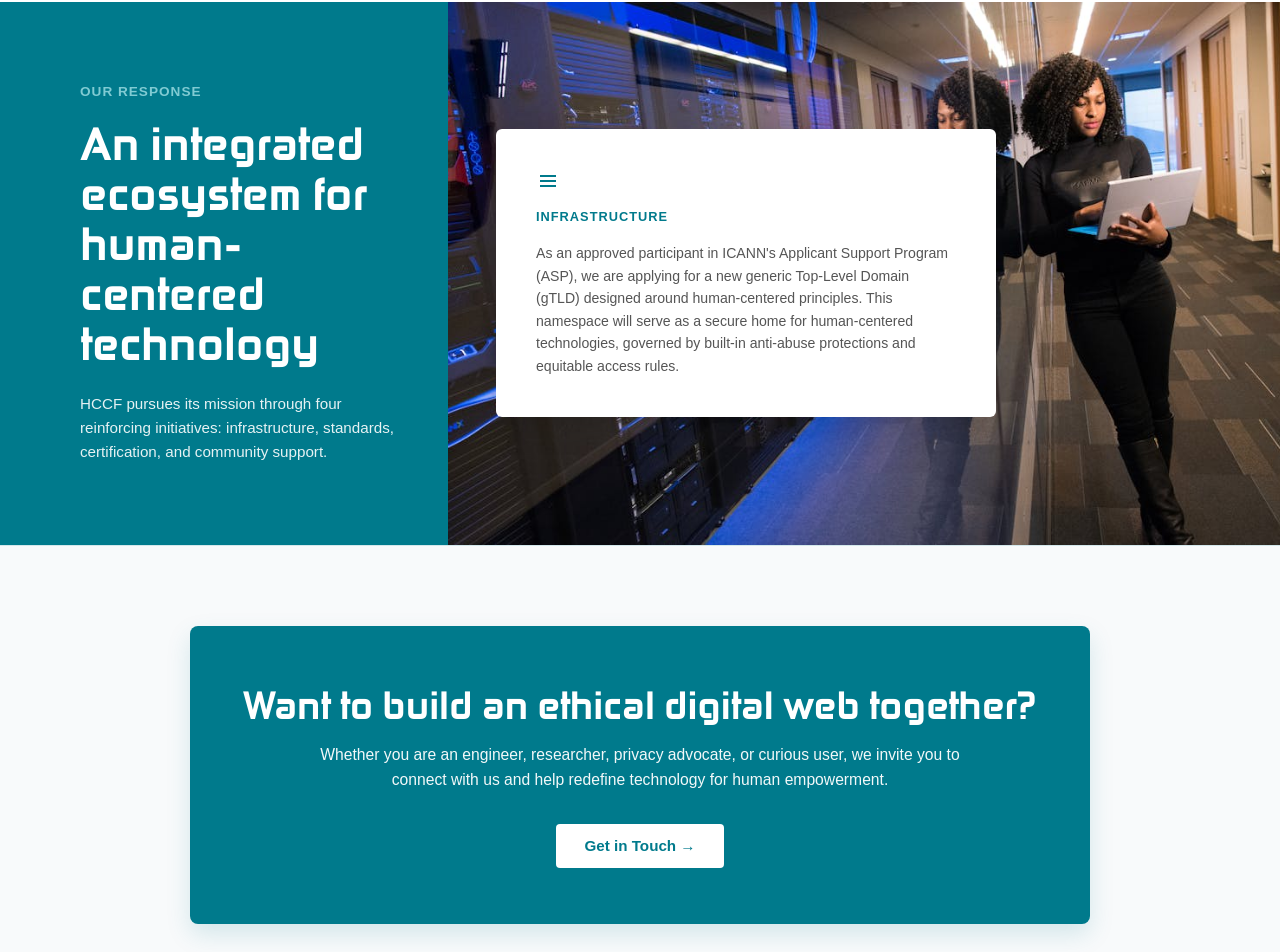
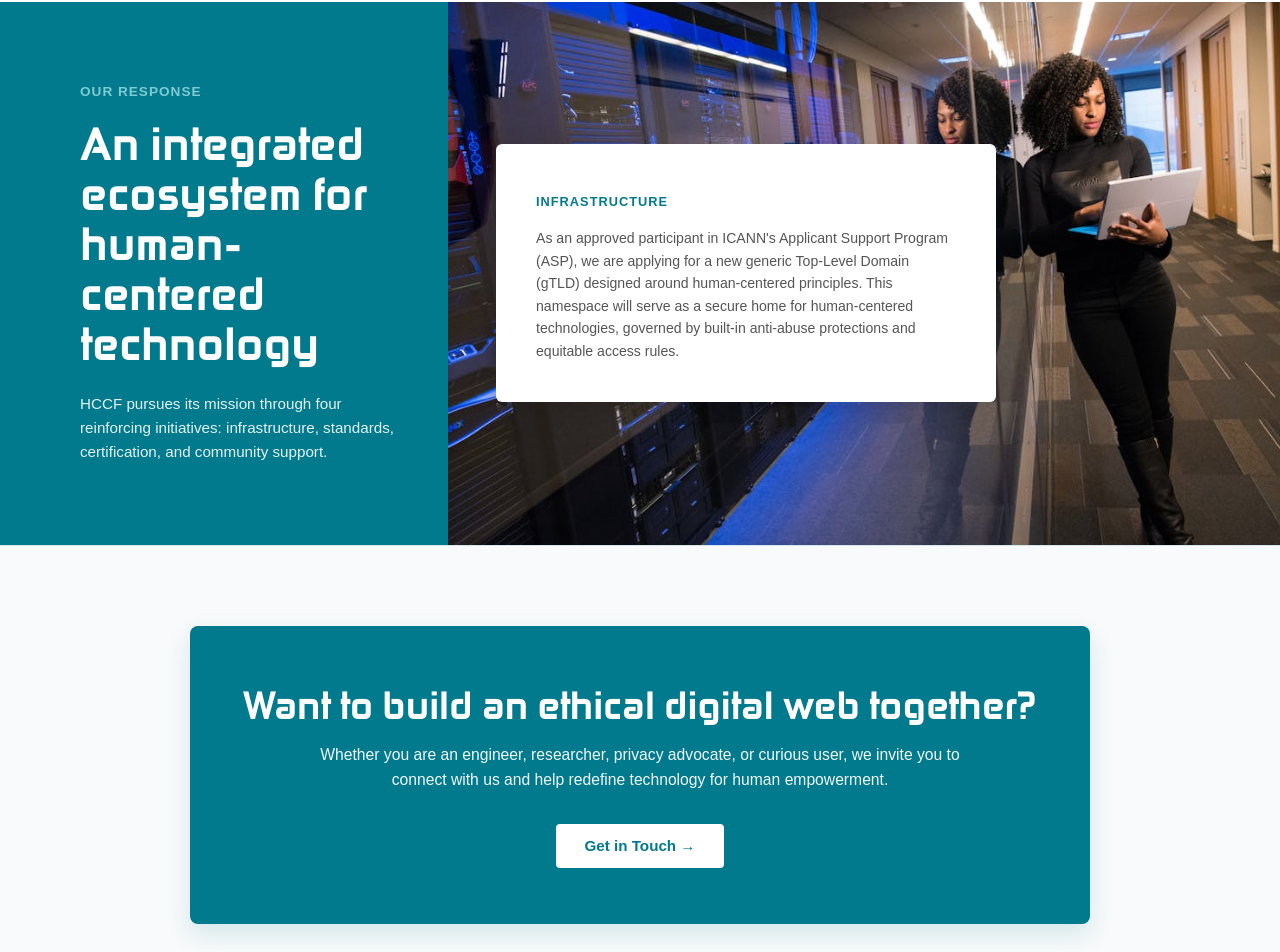
Before and after one commit to humancenteredcomputingfoundation/hccf.io, a React (Vite) app: page /#/ in a window 1280 px wide. Shown: the part 1465-2417 px from the top of the page. Built offline with nearby package versions, Linux system fonts and the light colour scheme.

Commit message:
Refine text for clarity and remove unnecessary elements in About, Mission, Home, and What We Build pages

```diff
--- a/src/pages/AboutPage.tsx
+++ b/src/pages/AboutPage.tsx
@@ -68,7 +68,7 @@ const AboutPage: React.FC = () => {
                         These models capture the value that users create and provide, and rather than redirecting it back to the user, they extract it solely for corporate benefit. HCCF exists to recalibrate this balance.
                       </p>
                       <p style={{ marginTop: '1rem' }}>
-                        Our founders bring an international perspective — combining the experience of building technology in the United States with insights from Brazil and beyond — reflecting our conviction that a truly human-centered ecosystem must represent the full diversity of humanity.
+                        Our founders bring an international perspective, combining the experience of building technology in the United States with insights from Brazil and beyond, reflecting our conviction that a truly human-centered ecosystem must represent the full diversity of humanity.
                       </p>
                     </div>
                   </div>
--- a/src/pages/HomePage.tsx
+++ b/src/pages/HomePage.tsx
@@ -185,9 +185,6 @@ const HomePage: React.FC = () => {
         >
           <div className="response-card-overlay">
             <div className="card-badge-icon">
-              <svg width="24" height="24" viewBox="0 0 24 24" fill="#007a8c">
-                <path d="M4 6h16v2H4zm0 5h16v2H4zm0 5h16v2H4z"/>
-              </svg>
             </div>
             <span className="card-category">INFRASTRUCTURE</span>
             <p className="card-text">
--- a/src/pages/MissionPage.tsx
+++ b/src/pages/MissionPage.tsx
@@ -107,7 +107,7 @@ const MissionPage: React.FC = () => {
           <div className="cta-card">
             <h2 className="cta-title">Support Our Non-Profit Mission</h2>
             <p className="cta-description">
-              As a small 501(c)(3) nonprofit, 100% of your contributions directly fund our technical infrastructure, public advocacy, and mission-driven initiatives without commercial compromise.
+              As a 501(c)(3) nonprofit, 100% of your contributions directly fund our technical infrastructure, public advocacy, and mission-driven initiatives without commercial compromise.
             </p>
             <a
               href="https://www.zeffy.com/en-US/donation-form/donate-to-change-lives-13253"
--- a/src/pages/WhatWeBuildPage.tsx
+++ b/src/pages/WhatWeBuildPage.tsx
@@ -17,7 +17,7 @@ const WhatWeBuildPage: React.FC = () => {
             ecosystem for ethical technology
           </h1>
           <p className="build-hero-text">
-            Each of our four initiatives reinforces the others — creating infrastructure, defining standards, recognizing compliance, and directing resources toward the social sector.
+            Each of our four initiatives reinforces the others; creating infrastructure, defining standards, recognizing compliance, and directing resources toward the social sector.
           </p>
         </div>
       </section>
```
